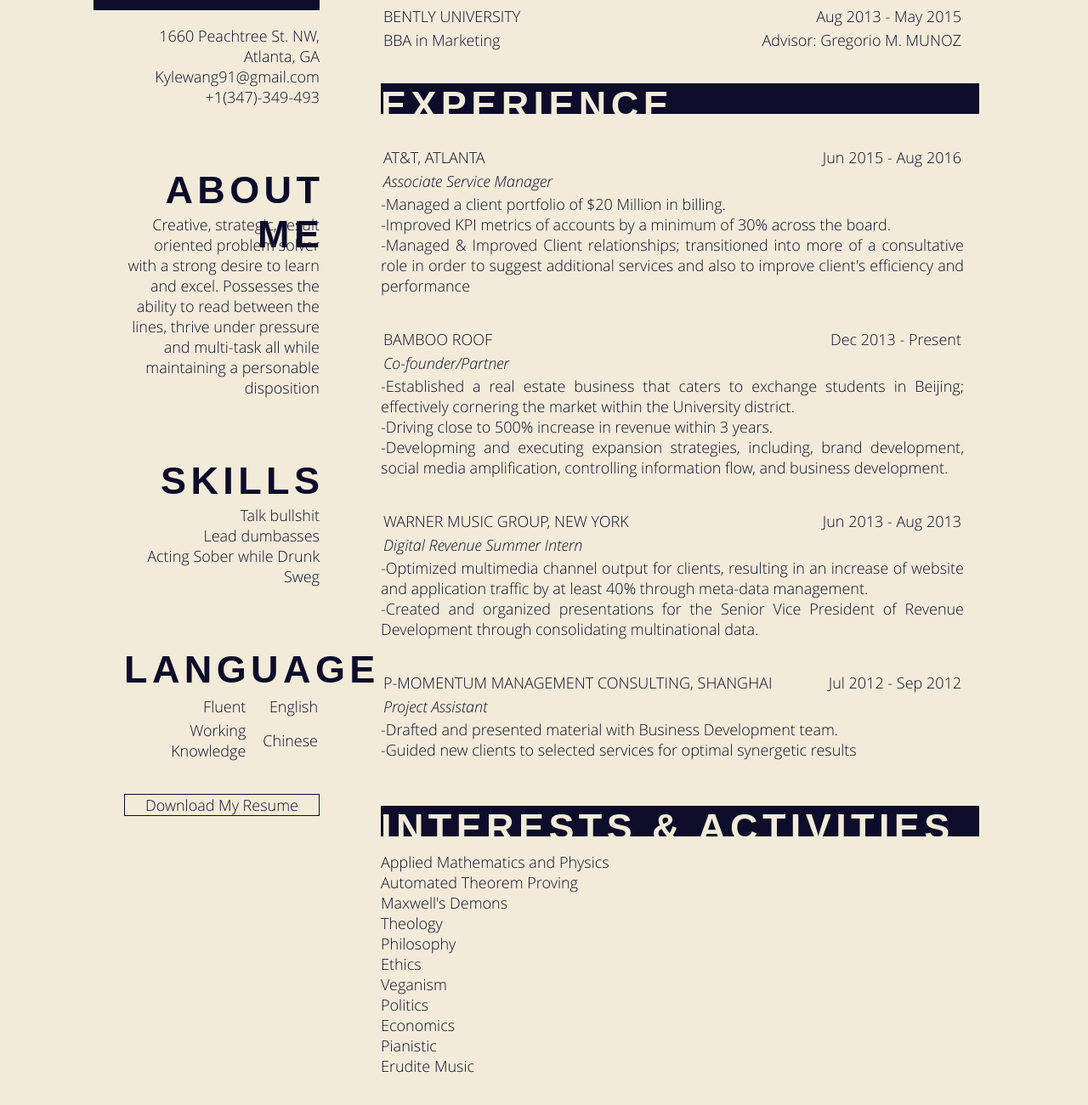
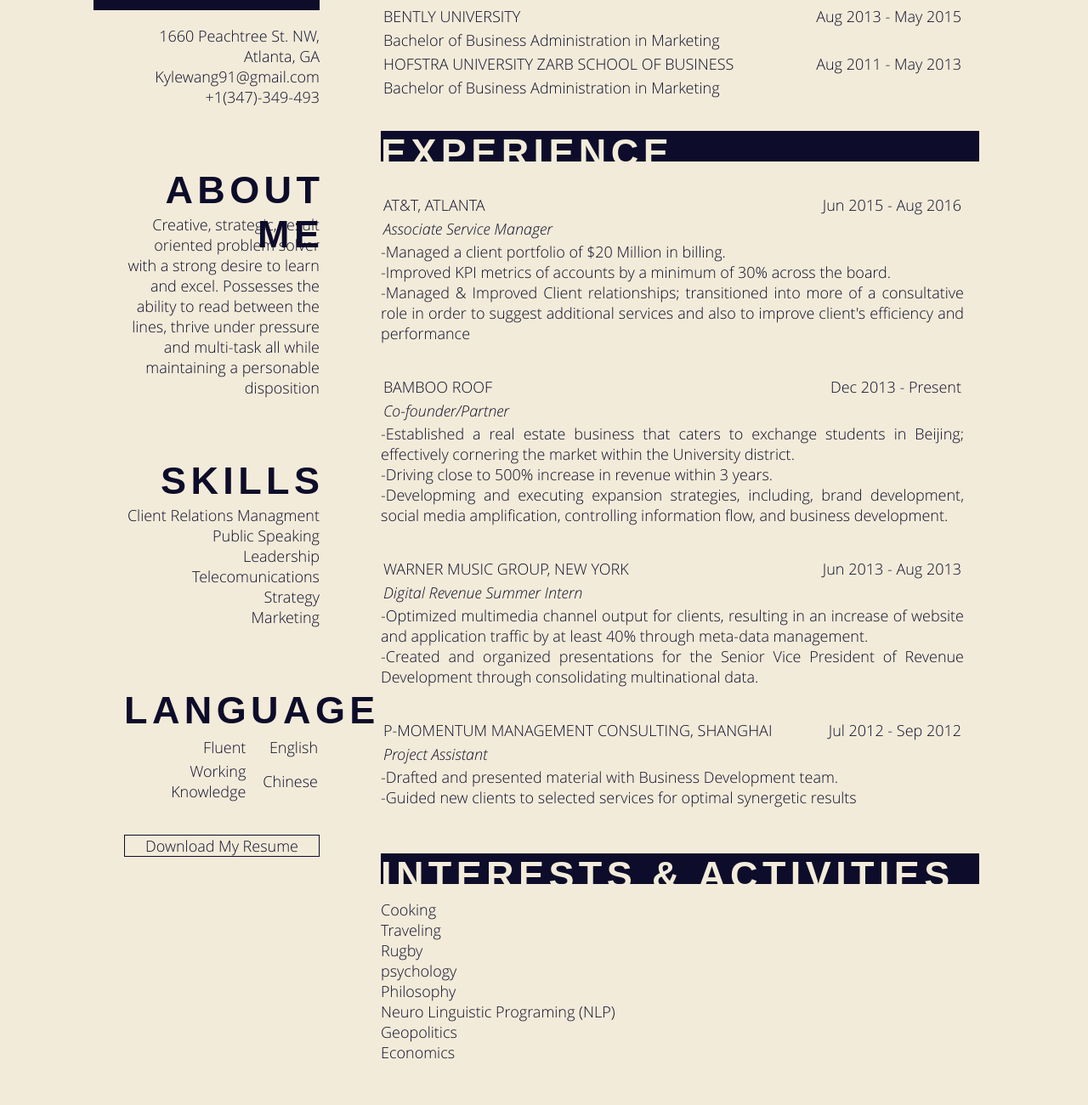
Before and after one commit to johnklord/johnklord.github.io, a website: page home/resume/index.html in a window 1280 px wide. Shown: the part 284-1584 px from the top of the page at 85% size. Drawn offline with Linux system fonts and the light colour scheme; files whose address does not match are found by name; a web font is replaced by a local one.

Commit message:
Update index.html

```diff
--- a/home/resume/index.html
+++ b/home/resume/index.html
@@ -36,16 +36,22 @@
           <div class="section-header text-right">Skills</div>
           <ul>
             <li>
-              Talk bullshit
+              Client Relations Managment
             </li>
             <li>
-              Lead dumbasses
+              Public Speaking
             </li>
             <li>
-              Acting Sober while Drunk
+              Leadership
             </li>
             <li>
-              Sweg
+              Telecomunications
+            </li>
+            <li>
+              Strategy
+            </li>
+            <li>
+              Marketing
             </li>
           </ul>
         </section>
@@ -90,10 +96,21 @@
               </tr>
               <tr>
                 <td class="major">
-                  BBA in Marketing
+                  Bachelor of Business Administration in Marketing
                 </td>
-                <td class="advisor">
-                  Advisor: Gregorio M. MUNOZ
+                            <tr>
+                <td class="school">
+                  <a href="http://www.Hofstra.edu/">
+                    Hofstra University Zarb School of Business
+                  </a>
+                </td>
+                <td class="date">
+                  Aug 2011 - May 2013
+                </td>
+              </tr>
+              <tr>
+                <td class="major">
+                  Bachelor of Business Administration in Marketing
                 </td>
               </tr>
             </tbody>
@@ -199,17 +216,14 @@
         <section id="interests">
           <div class="section-header dark">Interests & Activities</div>
           <ul>
-            <li>Applied Mathematics and Physics</li>
-            <li>Automated Theorem Proving</li>
-            <li>Maxwell's Demons</li>
-            <li>Theology</li>
+            <li>Cooking</li>
+            <li>Traveling</li>
+            <li>Rugby</li>
+            <li>psychology</li>
             <li>Philosophy</li>
-            <li>Ethics</li>
-            <li>Veganism</li>
-            <li>Politics</li>
+            <li>Neuro Linguistic Programing (NLP)</li>
+            <li>Geopolitics</li>
             <li>Economics</li>
-            <li>Pianistic</li>
-            <li>Erudite Music</li>
           </ul>
         </section>
       </main>
```
